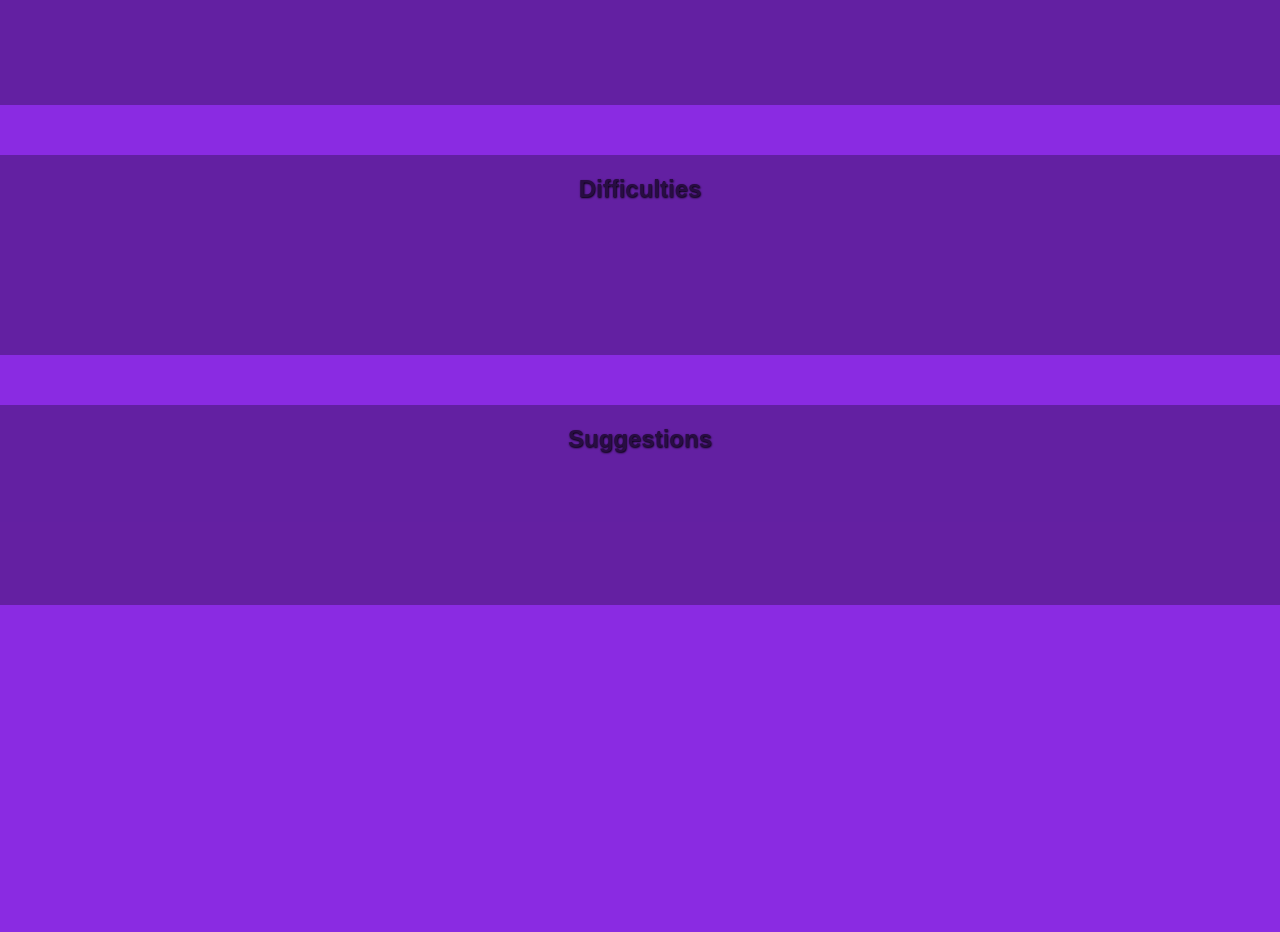
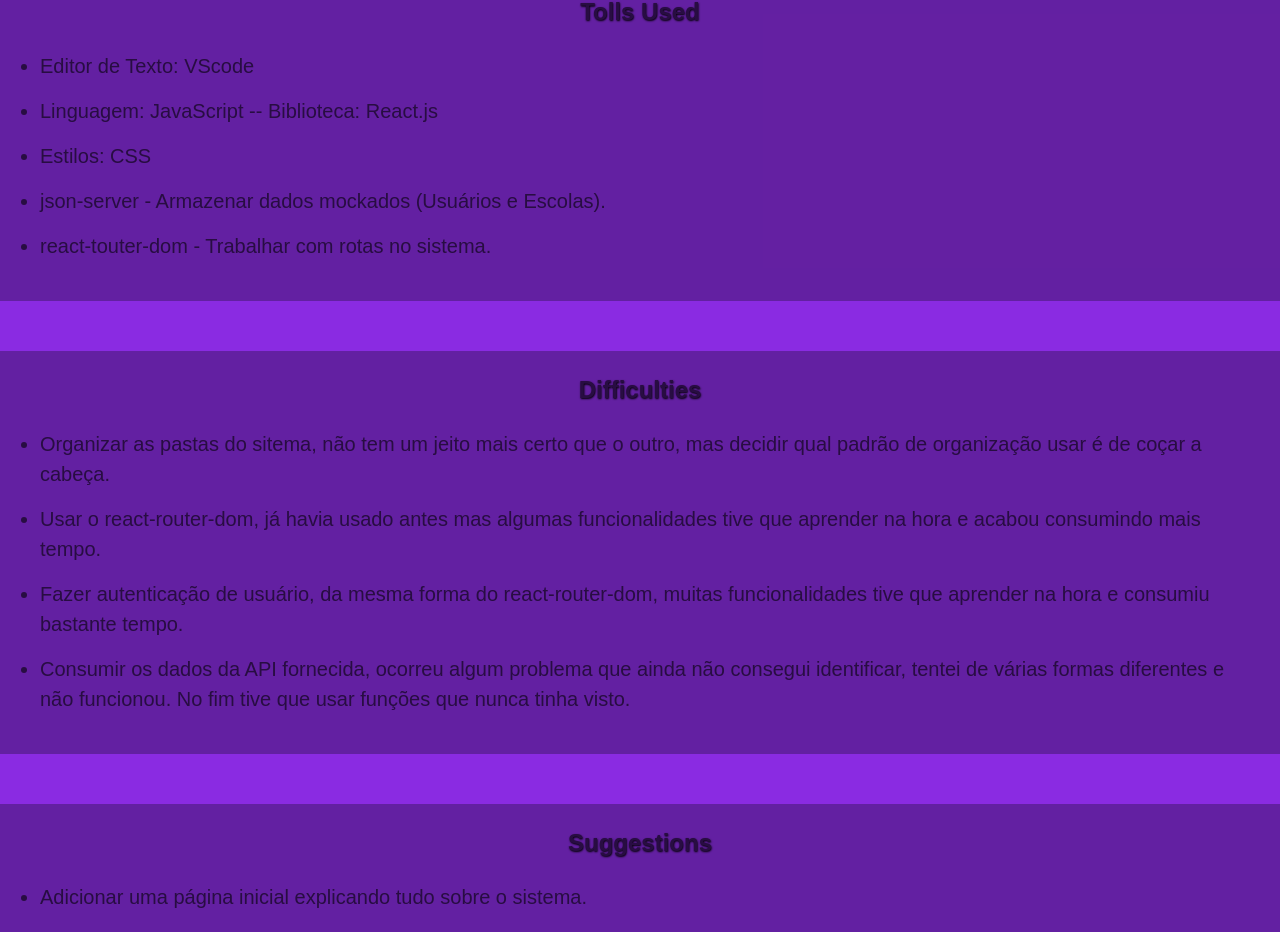
Before and after one commit to rodrigocdpadua/mobieduca, a React (Create React App) app: page /about-me in a window 1280 px wide. Shown: the part 495-1427 px from the top of the page. Before the commit the page ends 1100 px from the top, so only its background shows below. Built offline with nearby package versions, Linux system fonts and the light colour scheme.

Commit message:
add content to about_me page

```diff
--- a/src/App.js
+++ b/src/App.js
@@ -1,6 +1,6 @@
 import React from 'react';
-import Header from './components/header';
 import Routes from './routes';
+import './app.css';
 
 const App = () => {
   return (
--- a/src/app.css
+++ b/src/app.css
@@ -7,21 +7,3 @@
 body{
     background-color: #8a2be2;
 }
-
-/*About Me Styles*/
-
-.aboutme-container{
-    display: flex;
-    flex-direction: column;
-}
-.aboutme-container h2{
-    margin-top: 20px;
-    text-align: center;
-    text-shadow: 0.5px 0.5px 2px #000000;
-    color: #280d42;
-}
-.about-me, .tools, .difficulty, .suggestions{
-    margin-top: 50px;
-    height: 200px;
-    background-color: #511b83ab;
-}
--- a/src/pages/about_me/index.js
+++ b/src/pages/about_me/index.js
@@ -1,5 +1,5 @@
 import React from 'react';
-import '../../app.css';
+import './styles.css';
 
 class AboutMe extends React.Component{
     render(){
@@ -7,15 +7,79 @@ class AboutMe extends React.Component{
             <div className='aboutme-container'>
                 <section className='about-me'>
                     <h2>Abot Me</h2>
+                    <p>
+                        Desenvolvedor front-end em crescimento. Iniciei o curso de Ciências da Computação na Universidade Estadual do Piauí (UESPI) onde adquiri experiência em programação e trabalho em equipe. Fiz projetos freelancer para trabalhos acadêmicos de alunos da universidade. Atualmente possuo conhecimento em algumas linguagens de programação e sempre estou praticando e utilizando o GitHub para armazenar o meu progresso. Estou aberto a aprender e ampliar meus conhecimentos na área de desenvolvimento e progredir na minha carreira.
+                    </p>
                 </section>
                 <section className='tools'>
                     <h2>Tolls Used</h2>
+                    <ul>
+                        <p>
+                            <li>
+                                Editor de Texto: VScode
+                            </li>
+                        </p>
+                        <p>
+                            <li>
+                                Linguagem: JavaScript -- Biblioteca: React.js
+                            </li>
+                        </p>
+                        <p>
+                            <li>
+                                Estilos: CSS
+                            </li>
+                        </p>
+                        <p>
+                            <li>
+                                json-server - Armazenar dados mockados (Usuários e Escolas).
+                            </li>
+                        </p>
+                        <p>
+                            <li>
+                                react-touter-dom - Trabalhar com rotas no sistema.
+                            </li>
+                        </p>
+                    </ul>
                 </section>
                 <section className='difficulty'>
                     <h2>Difficulties</h2>
+                    <ul>
+                        <p>
+                            <li>
+                                Organizar as pastas do sitema, não tem um jeito mais certo que o outro, mas decidir qual padrão de organização usar é de coçar a cabeça.
+                            </li>
+                        </p>
+                        <p>
+                            <li>
+                                Usar o react-router-dom, já havia usado antes mas algumas funcionalidades tive que aprender na hora e acabou consumindo mais tempo.
+                            </li>
+                        </p>
+                        <p>
+                            <li>
+                                Fazer autenticação de usuário, da mesma forma do react-router-dom, muitas funcionalidades tive que aprender na hora e consumiu bastante tempo.
+                            </li>
+                        </p>
+                        <p>
+                            <li>
+                                Consumir os dados da API fornecida, ocorreu algum problema que ainda não consegui identificar, tentei de várias formas diferentes e não funcionou. No fim tive que usar funções que nunca tinha visto.
+                            </li>
+                        </p>
+                    </ul>
                 </section>
                 <section className='suggestions'>
                     <h2>Suggestions</h2>
+                    <ul>
+                        <p>
+                            <li>
+                                Adicionar uma página inicial explicando tudo sobre o sistema.
+                            </li>
+                        </p>
+                        <p>
+                            <li>
+                                Adicionar um rodapé com informações de contato da empresa responsável pelo sistema.
+                            </li>
+                        </p>
+                    </ul>
                 </section>
             </div>
         );
--- /dev/null
+++ b/src/pages/about_me/styles.css
@@ -0,0 +1,30 @@
+.aboutme-container{
+    display: flex;
+    flex-direction: column;
+    justify-content: center;
+}
+.aboutme-container h2{
+    margin-bottom: 25px;
+    text-align: center;
+    text-shadow: 0.5px 0.5px 2px #000000;
+    color: #280d42;
+}
+.aboutme-container p{
+    margin: 0px 20px 15px 20px;
+    line-height: 30px;
+    font-size: 20px;
+    color: #280d42;
+}
+.aboutme-container li{
+    margin-left: 20px;
+}
+.about-me, .tools, .difficulty, .suggestions{
+    margin-top: 50px;
+    padding-top: 25px;
+    padding-bottom: 25px;
+    min-height: 200px;
+    background-color: #511b83ab;
+}
+.suggestions{
+    margin-bottom: 50px;
+}
```
